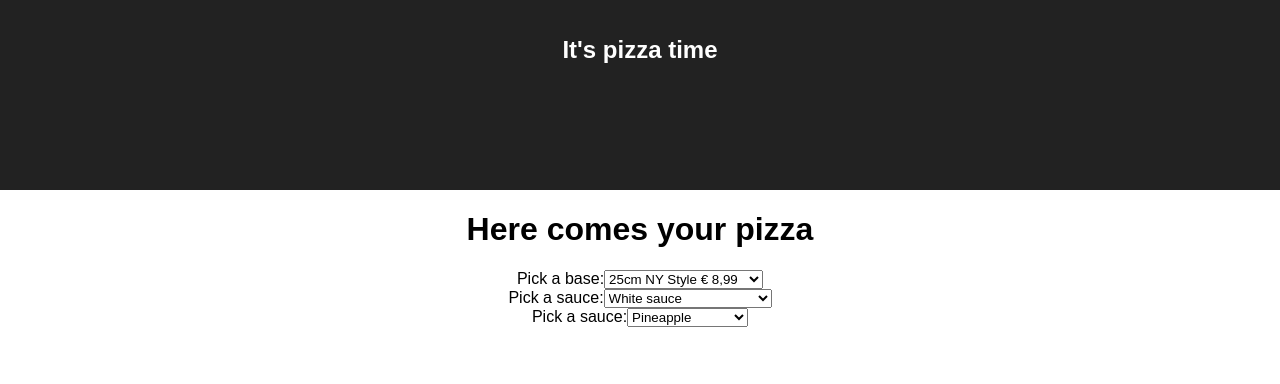
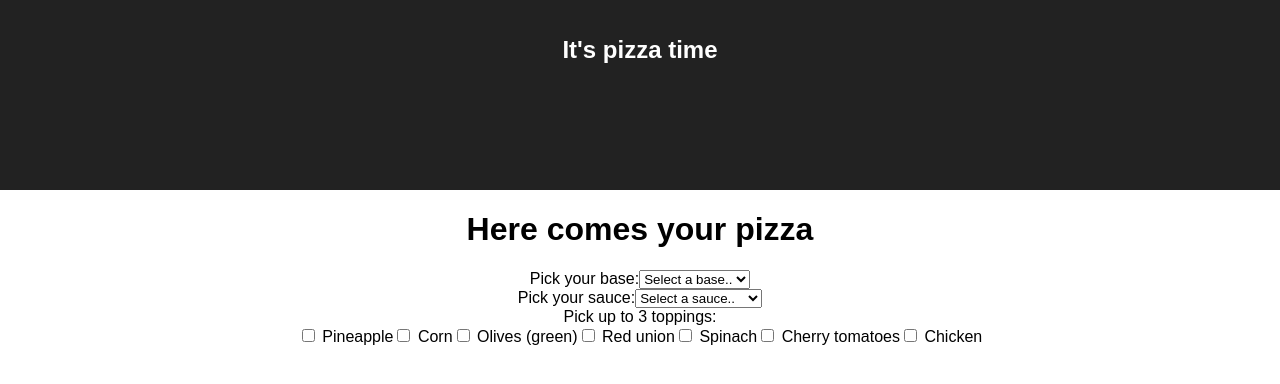
Before and after one commit to Hlupi/pizza-configurator, a React (Create React App) app: page / in a window 1280 px wide. Shown: the top 384 px of the page. Built offline with nearby package versions, Linux system fonts and the light colour scheme.

Commit message:
unhardcoded choice options

```diff
--- a/src/components/Base.js
+++ b/src/components/Base.js
@@ -1,10 +1,8 @@
-import React, { PureComponent } from 'react';
-import { connect } from 'react-redux'
-import { addBase } from '../actions/index'
+import React, {PureComponent} from 'react';
+import {connect} from 'react-redux'
+import {addBase} from '../actions/index'
 
-
-
-
+const baseTypes = ["25cm NY Style", "30cm NY Style", "35cm NY Style", "20cm NY Style"]
 
 class Base extends PureComponent {
 
@@ -14,31 +12,42 @@ class Base extends PureComponent {
     this.props.addBase(event.target.value)
   }
 
-
-
   render() {
-    return (
-      <div>
-        <form>
-          <label>
-            Pick a base:
-            <select value={this.props.value}  onChange={this.handleChange}>
-              <option value ="25cm NY Style">25cm NY Style € 8,99</option>
-              <option value ="30cm NY Style">30cm NY Style € 11,49</option>
-              <option value ="35cm NY Style">35cm NY Style € 13,49</option>
-              <option value ="20cm NY Style">20cm NY Style € 6,45</option>
-            </select>
-          </label>
-        </form>
+    return (<div>
+      <div className="form-group">
+        <label>Pick your base:
+          <select name='base' onChange={this.handleChange} className="form-select">
+            <option value="">Select a base..</option>
+            {
+              baseTypes.map(baseType => {
+                return (<option key={baseType} value={baseType}>{baseType}</option>);
+              })
+            }
+          </select>
+        </label>
       </div>
-    );
+    </div>);
   }
 }
 
+
 const mapStateToProps = (state) => {
-  return {
-    base: state.base
-  }
+  return {base: state.base}
 }
 
-export default connect(mapStateToProps, { addBase })(Base)
+export default connect(mapStateToProps, {addBase})(Base)
+
+{/* <form> */
+} {/* <label>
+      Pick a base:
+      <select value={this.props.value}  onChange={this.handleChange}> */
+} {/* <option value ="25cm NY Style">25cm NY Style € 8,99</option>
+        <option value ="30cm NY Style">30cm NY Style € 11,49</option>
+        <option value ="35cm NY Style">35cm NY Style € 13,49</option>
+        <option value ="20cm NY Style">20cm NY Style € 6,45</option> */
+} {/* <option value=''>Select a base..</option>
+        {baseTypes.map(baseType => (<option value = {baseType} key={baseType}>{baseType}</option>))}
+      </select>
+    </label>
+  </form> */
+}
--- a/src/components/Sauce.js
+++ b/src/components/Sauce.js
@@ -2,6 +2,7 @@ import React, { PureComponent } from 'react';
 import { connect } from 'react-redux'
 import { addSauce } from '../actions/index'
 
+const sauceTypes = ["White sauce", "Red sauce", "Double red sauce", "Mix it up"]
 
 class Sauce extends PureComponent {
 
@@ -14,18 +15,19 @@ class Sauce extends PureComponent {
   render() {
     return (
       <div>
-        <form>
-          <label>
-            Pick a sauce:
-            <select onChange={this.handleChange}>
-              <option value ="White sauce">White sauce</option>
-              <option value ="Red sauce">Red sauce</option>
-              <option value ="Double red sauce">Double red sauce € 1,00</option>
-              <option value ="Mix it up">Mix it up € 1,50</option>
-
+        <div className="form-group">
+          <label>Pick your sauce:
+            <select name='sauce' onChange={this.handleChange} className="form-select">
+              <option value="">Select a sauce..</option>
+              {
+                sauceTypes.map(sauceType => {
+                  return (<option key={sauceType} value={sauceType}>{sauceType}</option>);
+                })
+              }
             </select>
           </label>
-        </form>
+        </div>
+
       </div>
     );
   }
@@ -38,3 +40,16 @@ const mapStateToProps = (state) => {
 }
 
 export default connect(mapStateToProps, { addSauce })(Sauce)
+
+{/* <form>
+  <label>
+    Pick a sauce:
+    <select onChange={this.handleChange}>
+      <option value ="White sauce">White sauce</option>
+      <option value ="Red sauce">Red sauce</option>
+      <option value ="Double red sauce">Double red sauce € 1,00</option>
+      <option value ="Mix it up">Mix it up € 1,50</option>
+
+    </select>
+  </label>
+</form> */}
--- a/src/components/Toppings.js
+++ b/src/components/Toppings.js
@@ -1,13 +1,21 @@
-import React, { PureComponent } from 'react';
+import React, {PureComponent} from 'react';
 
+const toppingTypes = [
+  "Pineapple",
+  "Corn",
+  "Olives (green)",
+  "Red union",
+  "Spinach",
+  "Cherry tomatoes",
+  "Chicken"
+]
 
 class Toppings extends PureComponent {
   render() {
-    return (
-      <div>
-        <form>
+    return (<div>
+      {/* <form>
           <label>
-            Pick a sauce:
+            Pick up to 3 toppings:
             <select>
               <option value ="Pineapple">Pineapple</option>
               <option value ="Corn">Corn</option>
@@ -18,9 +26,23 @@ class Toppings extends PureComponent {
               <option value="Chicken">Chicken</option>
             </select>
           </label>
-        </form>
+        </form> */
+      }
+
+      <div>
+        <label className="form-label">Pick up to 3 toppings:</label>
+        <div className="checkbox-group">
+          {
+            toppingTypes.map(toppingType => {
+              return (<label key={toppingType} className="form-label capitalize">
+                <input className="form-checkbox" name={toppingType} value={toppingType} type="checkbox"/> {toppingType}
+              </label>);
+            })
+          }
+        </div>
       </div>
-    );
+
+    </div>);
   }
 }
 
```
